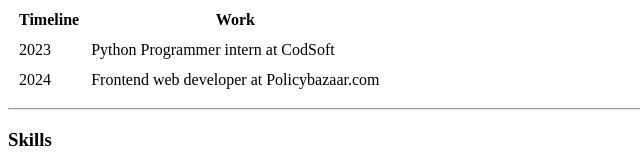
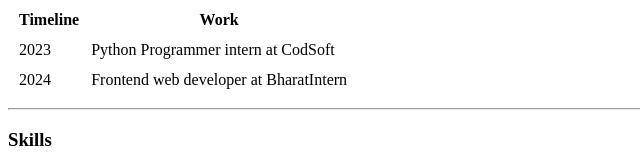
Before and after one commit to Karishma-Varshney/personal-site, a plain HTML site: page index.html in a window 1280 px wide. Shown: the part 604-771 px from the top of the page, 0-640 px from the left. Drawn offline with Linux system fonts and the light colour scheme.

Commit message:
changes made

```diff
--- a/index.html
+++ b/index.html
@@ -54,7 +54,7 @@
                 </tr>
                 <tr>
                     <td>2024</td>
-                    <td>Frontend web developer at Policybazaar.com</td>
+                    <td>Frontend web developer at BharatIntern</td>
                 </tr>
             </tbody>
         </table>
```
